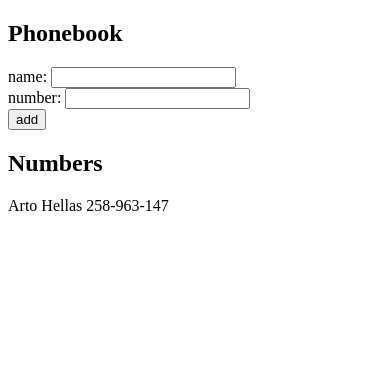
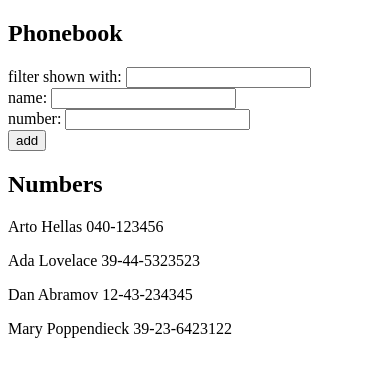
Before and after one commit to renecrapaud/frontEnd-bootcamp, a React (Vite) app in the folder part2/phonebook/: page / in a window 390 px wide. Shown: the top 376 px of the page. Built offline with nearby package versions, Linux system fonts and the light colour scheme.

Commit message:
Step 4. phonebook 2.9

```diff
--- a/part2/phonebook/src/App.jsx
+++ b/part2/phonebook/src/App.jsx
@@ -2,12 +2,15 @@
 
 const App = () => {
   const [persons, setPersons] = useState([
-    { name: 'Arto Hellas',
-      number: '258-963-147'
-     }
+    { name: 'Arto Hellas', number: '040-123456', id: 1 },
+    { name: 'Ada Lovelace', number: '39-44-5323523', id: 2 },
+    { name: 'Dan Abramov', number: '12-43-234345', id: 3 },
+    { name: 'Mary Poppendieck', number: '39-23-6423122', id: 4 }
   ])
   const [newName, setNewName] = useState('')
   const [newNumber, setNewNumber] = useState('')
+  const [searchField, setSearchField] = useState('')
+  const bookFiltered = (searchField == '') ? persons : persons.filter(person => person.name.includes(searchField))
 
   const addName = (event) => {
     event.preventDefault()
@@ -32,9 +35,18 @@
   const handleNumberChange = (event) => {
     setNewNumber(event.target.value)
   }
+
+  const handleSearchField = (event) => {
+    setSearchField(event.target.value)
+  }
+
   return (
     <div>
       <h2>Phonebook</h2>
+      <div>
+        <span>filter shown with: </span>
+        <input value={searchField} onChange={handleSearchField}/>
+      </div>
       <form>
         <div>
           name: <input value={newName} onChange={handleNameChange}/>
@@ -47,7 +59,7 @@
         </div>
       </form>
       <h2>Numbers</h2>
-      {persons.map(person => <p key={person.name}>{person.name} <span>{person.number}</span></p>)}
+      {bookFiltered.map(person => <p key={person.name}>{person.name} <span>{person.number}</span></p>)}
     </div>
   )
 }
```
